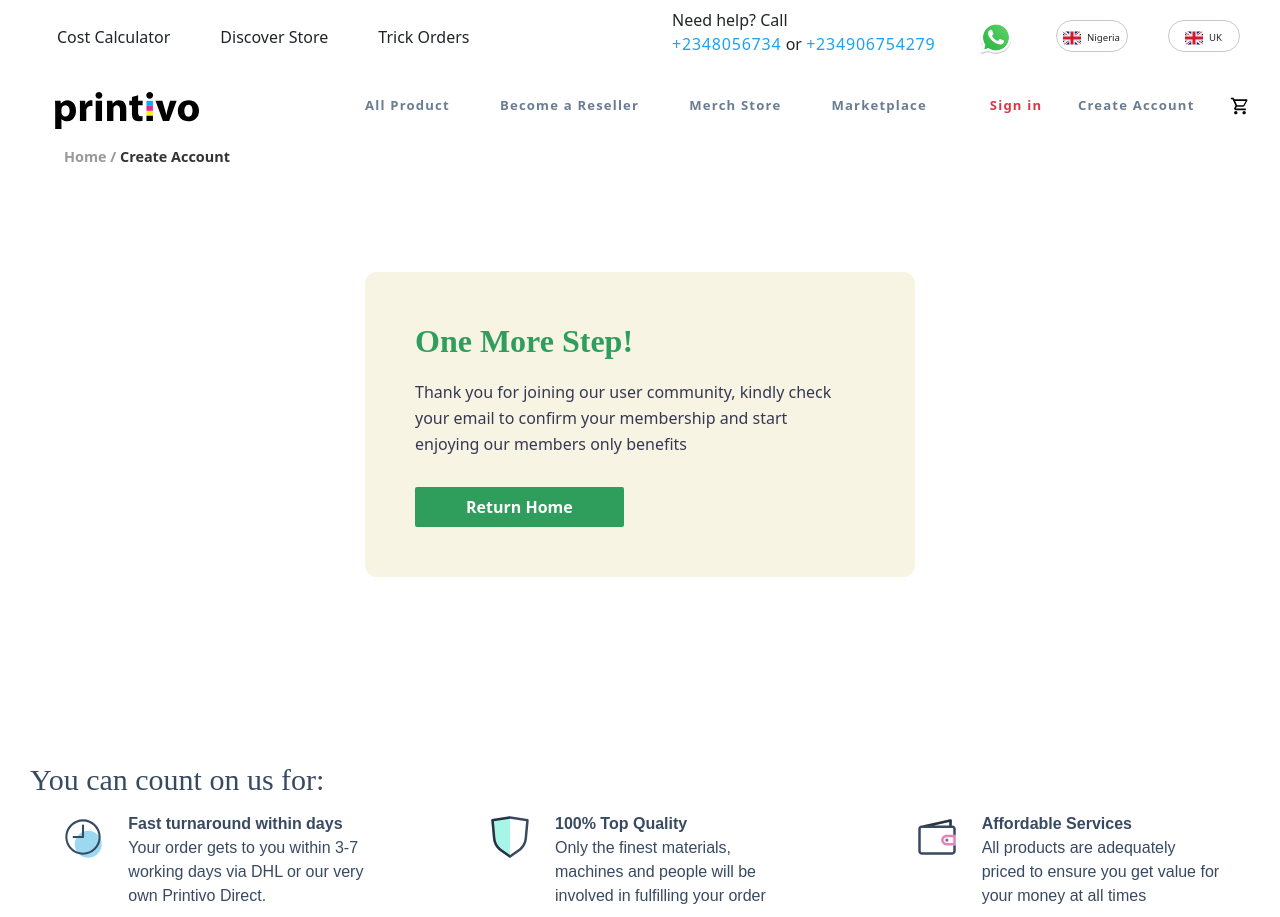
After one commit to Maryam-20/printivio-clone, a Django app: page /auth/members/verify_email/ in a window 1280 px wide. The commit adds this page. Shown: the top 917 px of the page. Run offline with Django 4.2, Linux system fonts and the light colour scheme; some libraries are stand-ins or nearby versions.

Commit message:
Add verify email notification page

```diff
--- a/authApp/urls.py
+++ b/authApp/urls.py
@@ -1,8 +1,9 @@
 from django.urls import path
 from django.contrib.auth.models import User
-from .views import ProfileView, createAccountView
+from .views import ProfileView, createAccountView, verifyEmailInfoView
 
 urlpatterns = [
     path("my-profile/", ProfileView, name="myProfile"),
-    path("members/sign-up/", createAccountView, name="signup")
+    path("members/sign-up/", createAccountView, name="signup"),
+    path("members/verify_email/", verifyEmailInfoView, name="verify-email")
 ]
--- a/authApp/views.py
+++ b/authApp/views.py
@@ -1,4 +1,4 @@
-from django.shortcuts import render, get_object_or_404
+from django.shortcuts import render, get_object_or_404, redirect
 from django.contrib.auth.models import User
 from .models import UserProfile
 from .forms import SignUpForm
@@ -10,7 +10,7 @@ def createAccountView(request):
       form = SignUpForm(request.POST)
       if form.is_valid():
          form.save()
-         return HttpResponse("Account Created Successfully!")
+         return redirect("verify-email")
    else:
       form = SignUpForm()
    return render(
@@ -22,6 +22,11 @@ def createAccountView(request):
 
    )
 
+def verifyEmailInfoView(request):
+   return render(
+      request,
+      template_name="authApp/verify_email.html"
+   )
 
 def ProfileView(request):
    profile = get_object_or_404(UserProfile, user=request.user)
--- a/static/css/style.css
+++ b/static/css/style.css
@@ -1137,3 +1137,47 @@ svg {
     height: 100%;
     object-fit: cover;
 }
+
+/* VERIFY EMAIL PAGE STYLING */
+.confirm-step-wrapper {
+    display: flex;
+    justify-content: center;
+    padding: 60px 0 100px;
+}
+
+.confirm-step-card {
+    background-color: #F7F4E4 ;
+    border-radius: 12px;
+    padding: 50px;
+    max-width: 550px;
+    width: 100%;
+}
+
+.confirm-step-title {
+    font-family: "SF Pro", serif;
+    font-weight: 700;
+    color: #2f9e5c;
+    margin-bottom: 20px;
+}
+
+.confirm-step-text {
+    color: #363853;
+    line-height: 1.6;
+    margin-bottom: 30px;
+    max-width: 420px;
+}
+
+.confirm-step-btn {
+    background-color: #2f9e5c;
+    color: #fff;
+    font-weight: 700;
+    padding: 7px 50px;
+    border-radius: 2px;
+    display: inline-block;
+    text-decoration: none;
+}
+
+.confirm-step-btn:hover {
+    background-color: #336a4f;
+    color: #fff;
+}
--- /dev/null
+++ b/templates/authApp/verify_email.html
@@ -0,0 +1,19 @@
+{% extends "lightHeroNav.html" %}
+{% block page_content %}
+{% load static %}
+
+<div class="content-container">
+    <div class="confirm-step-wrapper">
+        <div class="confirm-step-card">
+            <h2 class="confirm-step-title">One More Step!</h2>
+            <p class="confirm-step-text">
+                Thank you for joining our user community, kindly check your email to
+                confirm your membership and start enjoying our members only benefits
+            </p>
+            <a href="{% url 'home' %}" class="btn confirm-step-btn">Return Home</a>
+        </div>
+    </div>
+
+</div>
+
+{% endblock page_content %}
--- a/templates/lightHeroNav.html
+++ b/templates/lightHeroNav.html
@@ -16,6 +16,8 @@
                 <span>Become a Reseller</span>
             {% elif request.path == "/merch-store/" %}
                 <span>Merch Store</span>
+            {% elif request.path == "/auth/members/verify_email/" %}
+            <span>Create Account</span>
             {% endif %}
         </div>
 
```
